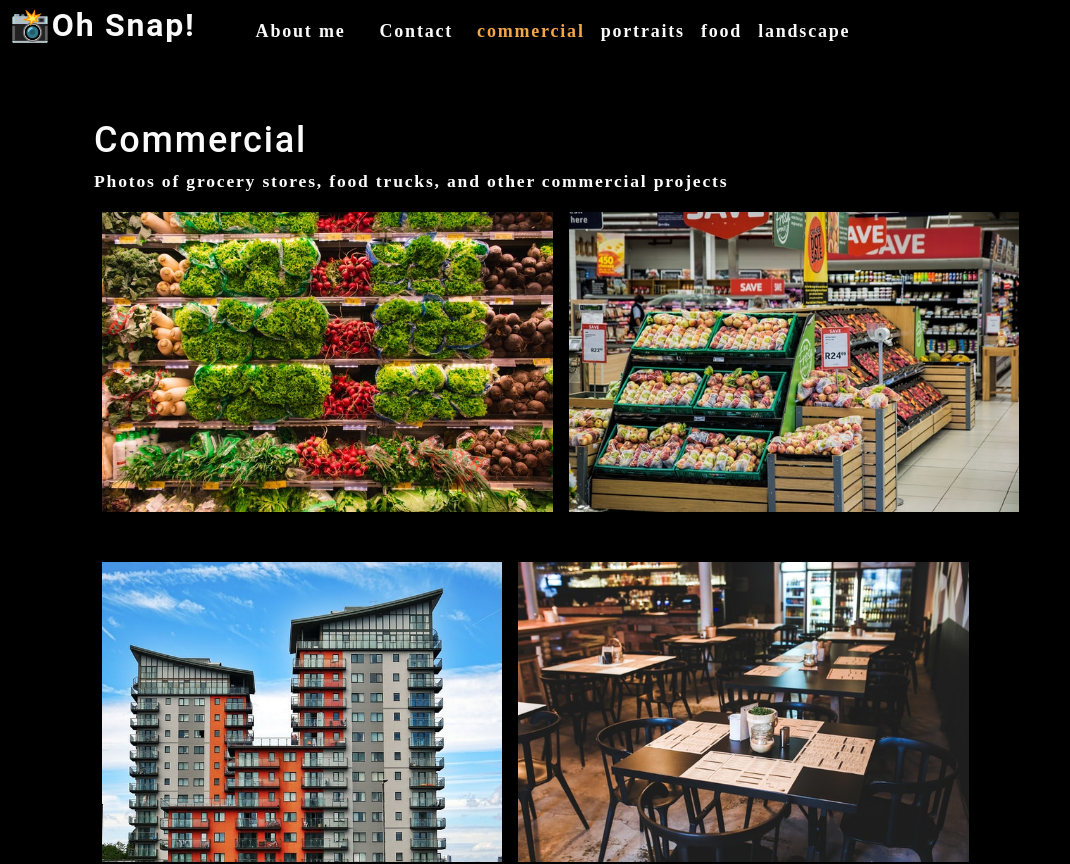
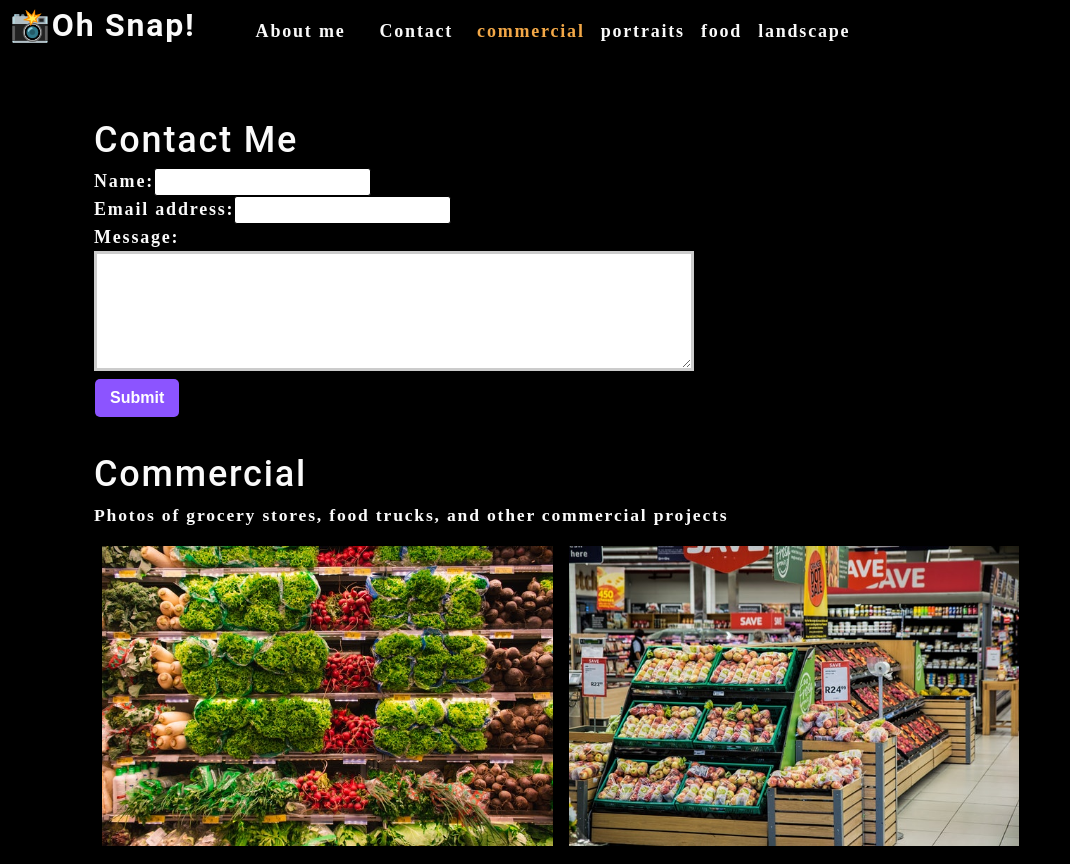
Before and after one commit to bassiebangura/photo-port, a React (Create React App) app: page / in a window 1280 px wide. Shown: the top 864 px of the page, without its empty margins (0-1070 px from the left). Built offline with nearby package versions, Linux system fonts and the light colour scheme.

Commit message:
Phase 1: Contact form

```diff
--- a/src/App.js
+++ b/src/App.js
@@ -2,6 +2,7 @@ import './App.css';
 import About from './components/about';
 import Gallery from './components/gallery';
 import Nav from './components/nav';
+import ContactForm from './components/contact';
 import React, {useState} from 'react';
 
 
@@ -26,6 +27,7 @@ function App() {
     <div>
       <Nav  categories={categories} currentCategory={currentCategory} setCurrentCategory={setCurrentCategory} />
       <main>
+        <ContactForm />
         <Gallery currentCategory={currentCategory} />
         <About />
       </main>
--- a/src/components/contact/index.js
+++ b/src/components/contact/index.js
@@ -0,0 +1,26 @@
+import React from "react";
+
+function ContactForm() {
+    return (
+        <section>
+            <h1>Contact Me</h1>
+            <form id="contact-form">
+                <div>
+                    <label htmlFor="name">Name:</label>
+                    <input type="text" name="name" />
+                </div>
+                <div>
+                    <label htmlFor="email">Email address:</label>
+                    <input type="email" name="email" />
+                </div>
+                <div>
+                    <label htmlFor="message">Message:</label>
+                    <textarea name="message" rows="5"  />
+                </div>
+                <button type="submit">Submit</button>
+            </form>
+        </section>
+    )
+}
+
+export default ContactForm;
```
